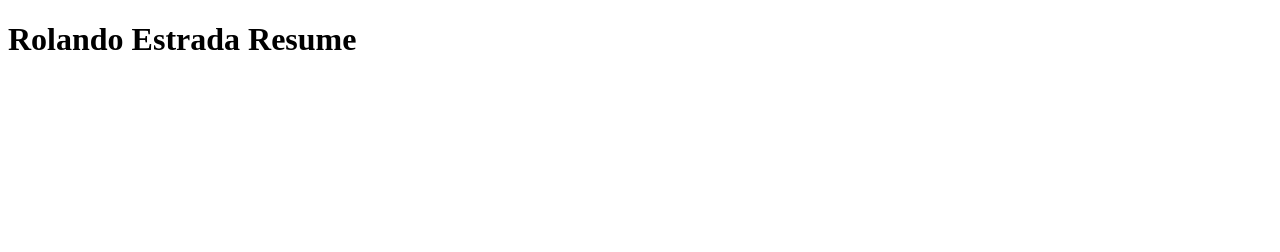
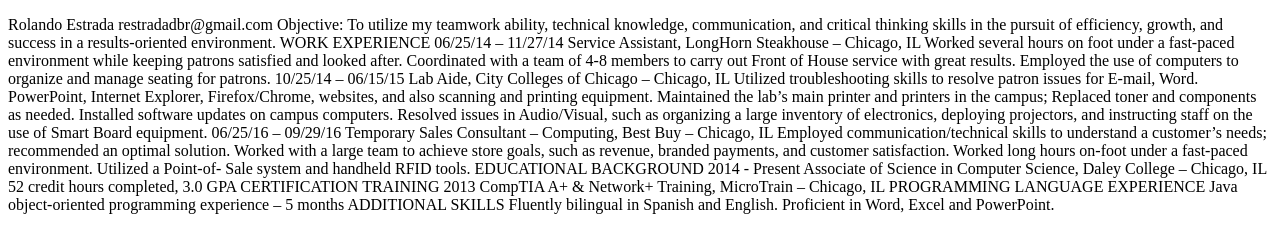
Before and after one commit to restrada94/ITMD361_Project1, a plain HTML site: page index.html in a window 1280 px wide. Drawn offline with Linux system fonts and the light colour scheme.

Commit message:
Update index.html
adding in my resume

```diff
--- a/index.html
+++ b/index.html
@@ -5,13 +5,53 @@
 	  <title>Rolando Estrada Resume</title>
 	</head>
   <body>
-    <header>
-      <h1>Rolando Estrada Resume</h1>
-    </header>
+<p>Rolando Estrada
+restradadbr@gmail.com
+Objective: To utilize my teamwork ability, technical knowledge, communication, and critical thinking skills in
+the pursuit of efficiency, growth, and success in a results-oriented environment.
+WORK EXPERIENCE
+06/25/14 – 11/27/14 Service Assistant, LongHorn Steakhouse – Chicago, IL
 
-    <section>
+Worked several hours on foot under a fast-paced environment while
+keeping patrons satisfied and looked after.
+Coordinated with a team of 4-8 members to carry out Front of House
+service with great results.
+Employed the use of computers to organize and manage seating for
+patrons.
 
-	  </section>
+10/25/14 – 06/15/15 Lab Aide, City Colleges of Chicago – Chicago, IL
 
+Utilized troubleshooting skills to resolve patron issues for E-mail, Word.
+PowerPoint, Internet Explorer, Firefox/Chrome, websites, and also
+scanning and printing equipment.
+Maintained the lab’s main printer and printers in the campus;
+Replaced toner and components as needed.
+Installed software updates on campus computers.
+Resolved issues in Audio/Visual, such as organizing a large inventory of
+electronics, deploying projectors, and instructing staff on the use of Smart
+Board equipment.
+
+06/25/16 – 09/29/16 Temporary Sales Consultant – Computing, Best Buy – Chicago, IL
+Employed communication/technical skills to understand a customer’s
+needs; recommended an optimal solution.
+Worked with a large team to achieve store goals, such as revenue,
+branded payments, and customer satisfaction.
+Worked long hours on-foot under a fast-paced environment.
+Utilized a Point-of- Sale system and handheld RFID tools.
+
+EDUCATIONAL BACKGROUND
+2014 - Present Associate of Science in Computer Science, Daley College – Chicago, IL
+
+52 credit hours completed, 3.0 GPA
+
+CERTIFICATION TRAINING
+2013 CompTIA A+ &amp; Network+ Training, MicroTrain –
+
+Chicago, IL
+PROGRAMMING LANGUAGE EXPERIENCE
+ Java object-oriented programming experience – 5 months
+ADDITIONAL SKILLS
+ Fluently bilingual in Spanish and English.
+ Proficient in Word, Excel and PowerPoint.</p>
   </body>
 </html>
```
